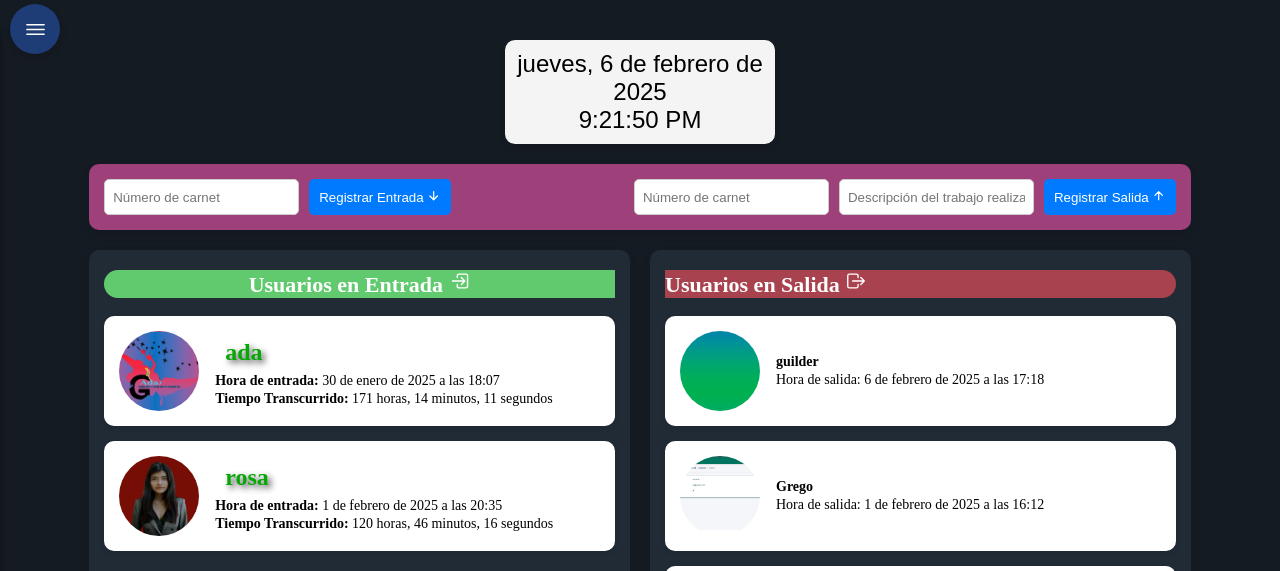
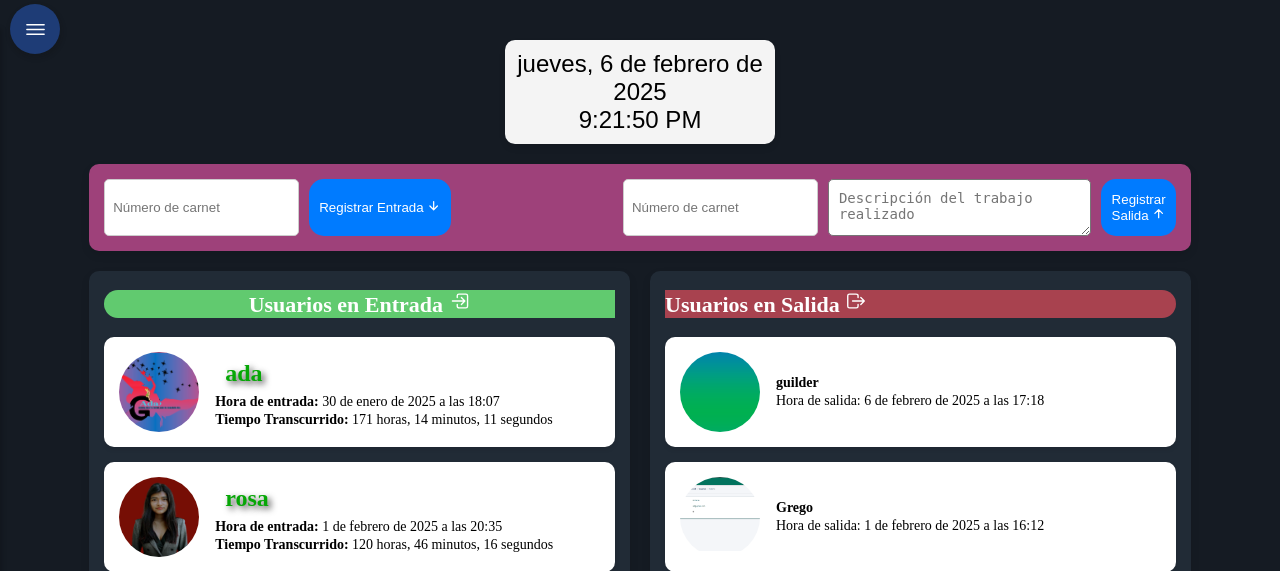
Before and after one commit to Guilder23/Gestor-de-Control-Laboral, a Django app: page / in a window 1280 px wide. Shown: the part 91-662 px from the top of the page. Run offline with Django 5.2, Linux system fonts and the light colour scheme; data comes from the database, SQL or seed files in the repository; both versions use the stored data as it was after the commit.

Commit message:
Haciendo responsivo los input de entrada y salida, y cambie el input de descripcioin por textarea

```diff
--- a/Asistencia/static/css/entrada_salida.css
+++ b/Asistencia/static/css/entrada_salida.css
@@ -34,7 +34,7 @@ input {
     color: white;
     padding: 10px;
     border: none;
-    border-radius: 5px;
+    border-radius: 15px;
     cursor: pointer;
     transition: background 0.3s ease;
 }
@@ -73,8 +73,16 @@ input {
     border: 0;
     background-color: #a8424f;
     border-radius: 0 15px 15px 0;
+}
+textarea {
+    width: 90%;
+    height: 35px; /* Ajusta la altura según necesites */
+    resize: vertical; /* Permite redimensionar solo en vertical */
+    padding: 10px;
+    font-size: 14px;
+    border-radius: 5px;
+}
 
-}
 /* Lista de usuarios */
 .registro-list {
     display: flex;
@@ -134,13 +142,31 @@ input {
         gap: 10px;
     }
 
+    .form-container {
+        flex-direction: column;
+        align-items: center;
+    }
+
+    .form-container form {
+        width: 100%;
+        max-width: 400px; /* Para no hacerlo demasiado ancho */
+    }
+
+    .form-container input {
+        width: 100%;
+    }
+
     .registro-container {
         grid-template-columns: 1fr;
     }
 
+    textarea {
+        font-size: 12px;
+    }
     .card {
         flex-direction: column;
         align-items: center;
         text-align: center;
     }
+
 }
--- a/Asistencia/templates/entrada_salida.html
+++ b/Asistencia/templates/entrada_salida.html
@@ -19,7 +19,7 @@
             <form method="POST" action="{% url 'registrar_salida' %}">
                 {% csrf_token %}
                 <input type="text" name="numero_carnet" placeholder="Número de carnet" required>
-                <input type="text" name="descripcion" placeholder="Descripción del trabajo realizado" required>
+                <textarea name="descripcion" placeholder="Descripción del trabajo realizado" required></textarea>
                 <button type="submit" class="btn">Registrar Salida <ion-icon name="arrow-up-outline"></ion-icon> </button>
             </form>
         </div>
```
Also changed, not shown: db.sqlite3.
